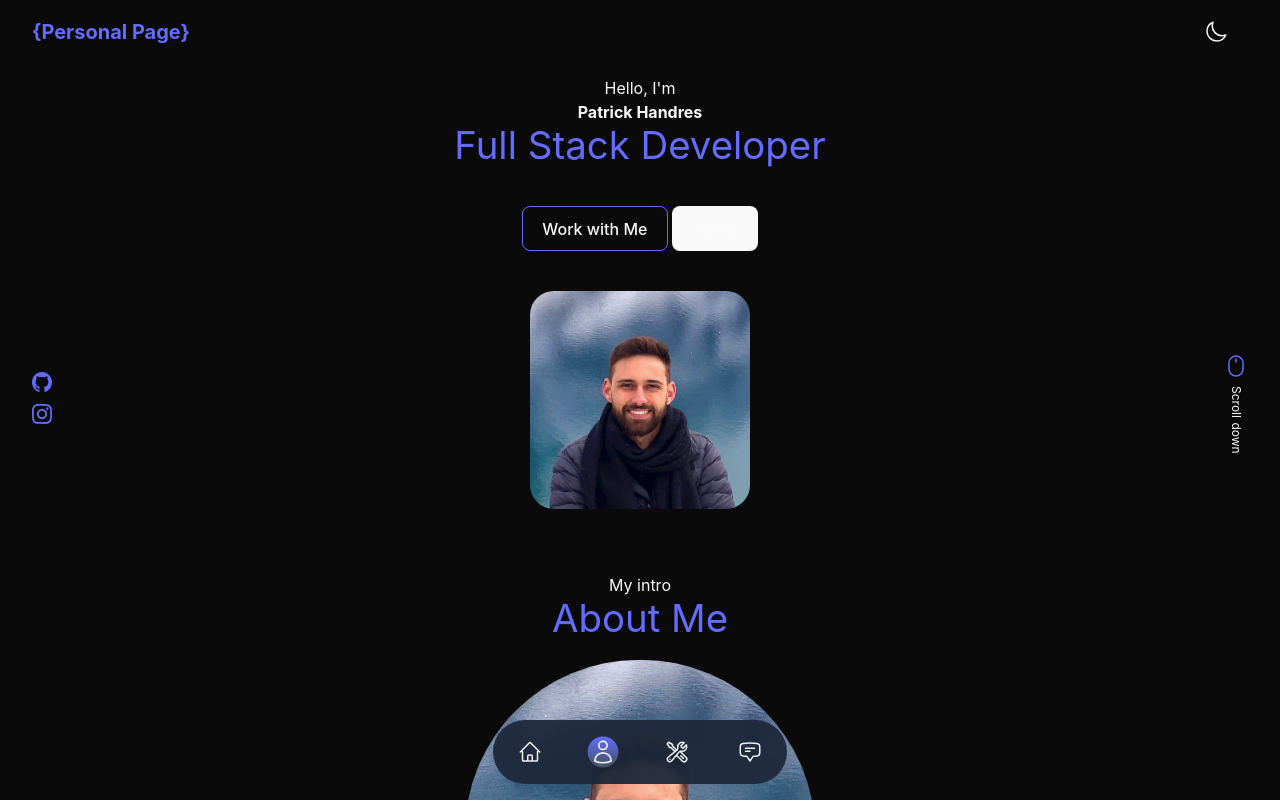
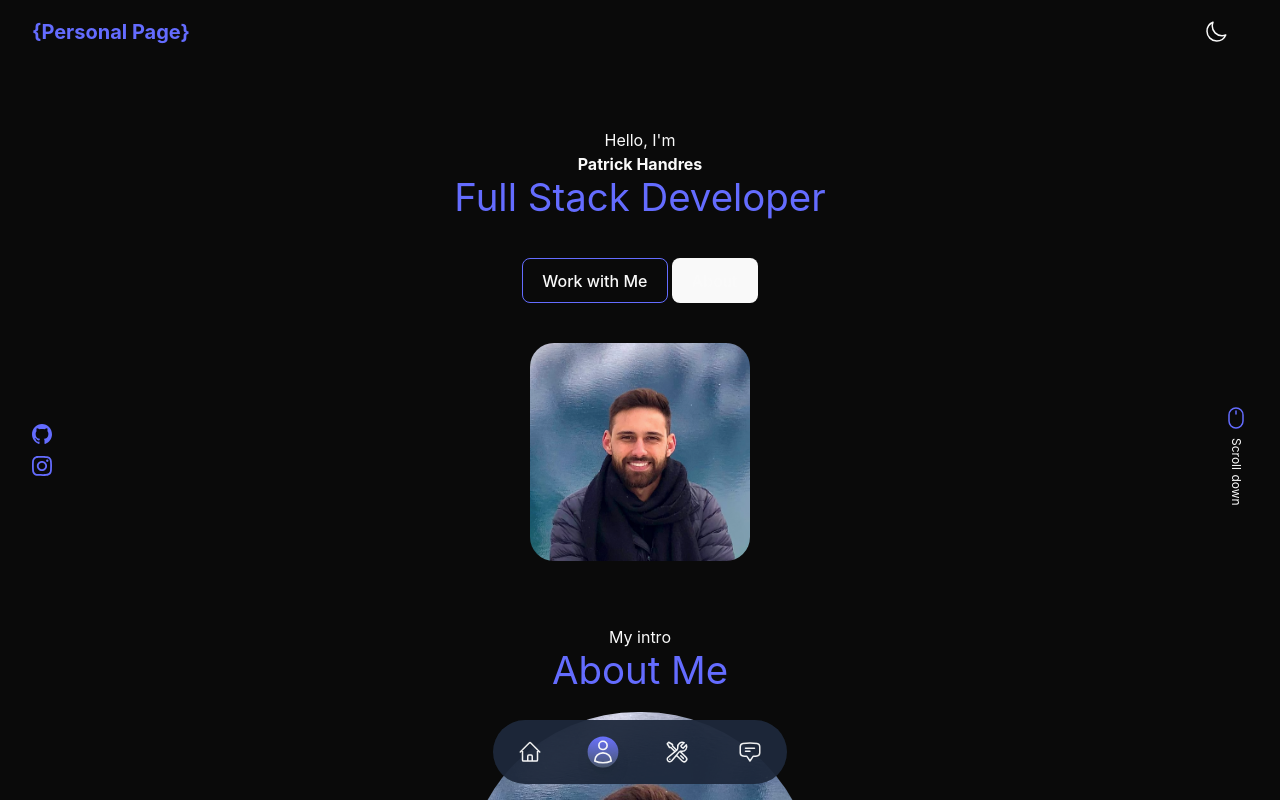
Before and after one commit to handrespatrick/personal-page, a React (Vite) app: page / in a window 1280 px wide. Shown: the top 800 px of the page. Built offline with nearby package versions, Linux system fonts and the light colour scheme.

Commit message:
refactor: add padding top to Home page

```diff
--- a/src/pages/Home.tsx
+++ b/src/pages/Home.tsx
@@ -1,6 +1,6 @@
 export default function Home() {
   return (
-    <div className="flex h-full w-full flex-col gap-10 pt-3" id="home">
+    <div className="flex h-full w-full flex-col gap-10 pt-16" id="home">
       <div className="flex flex-col">
         <span>Hello, I'm</span>
         <strong>Patrick Handres</strong>
```
